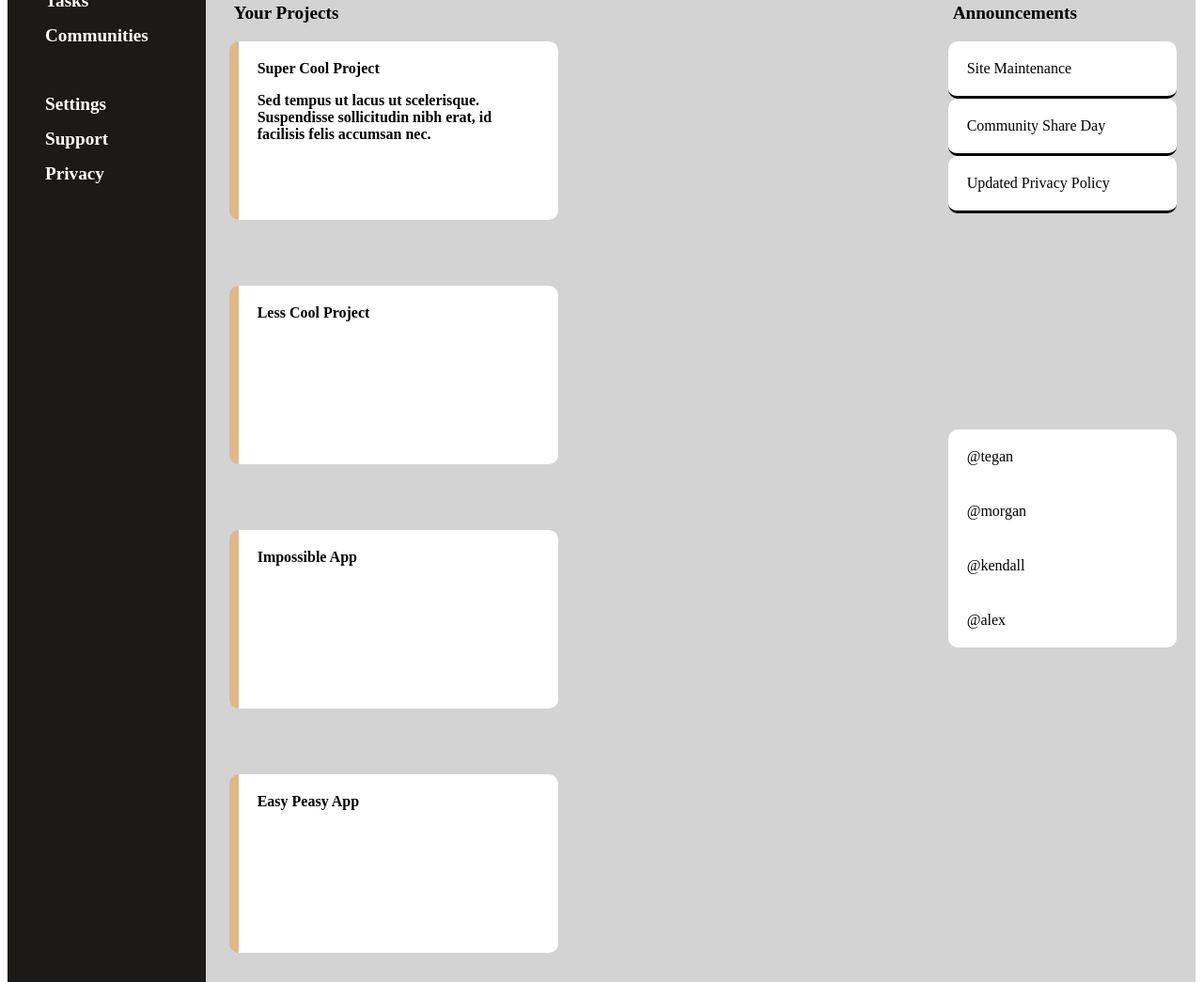
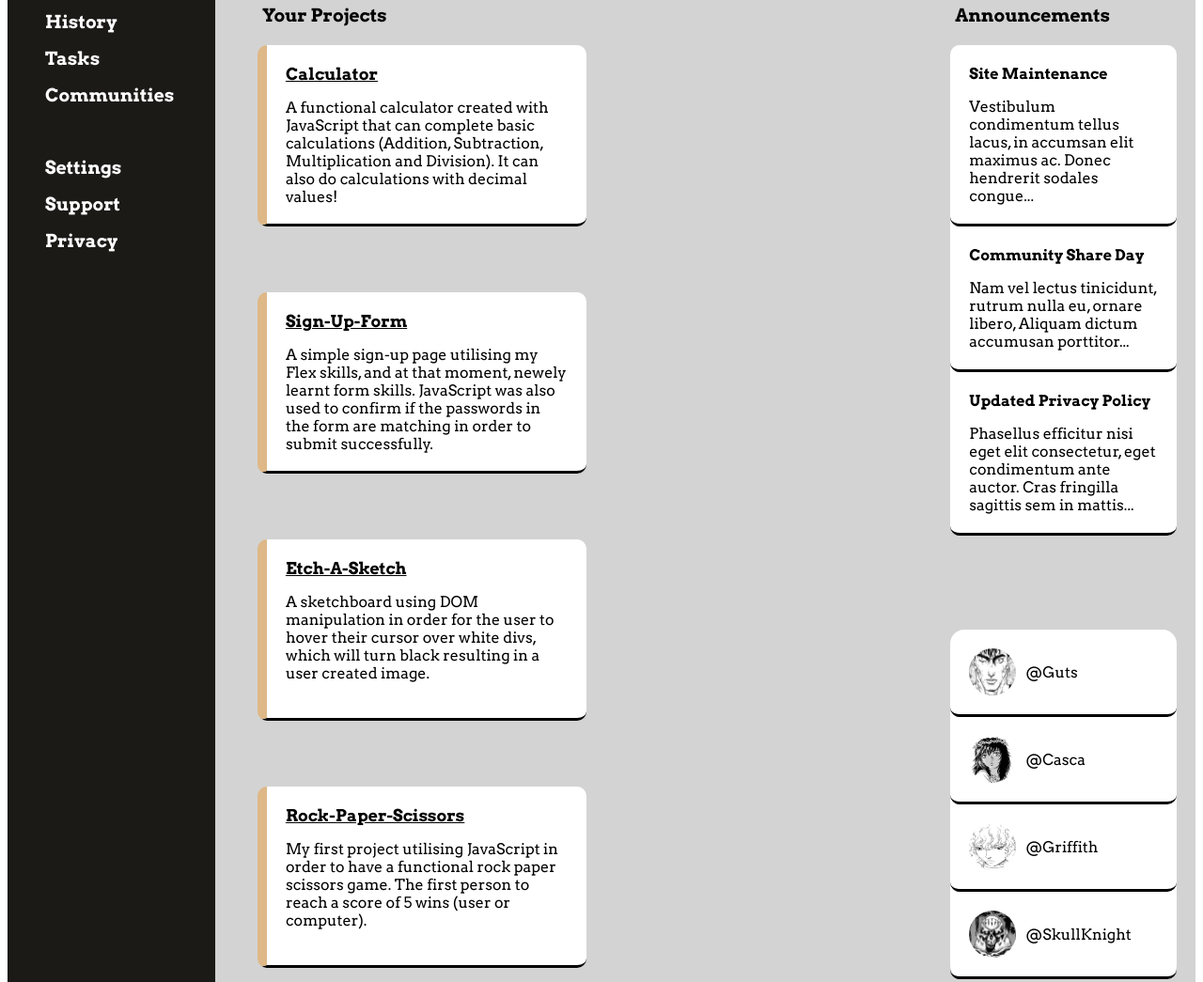
Before and after one commit to duhnuker/Admin-Dashboard, a plain HTML site: page index.html in a window 1280 px wide. Shown: the part 274-1319 px from the top of the page at 94% size. Drawn offline with Linux system fonts and the light colour scheme.

Commit message:
page creation done!

```diff
--- a/index.html
+++ b/index.html
@@ -53,28 +53,65 @@
         </div>
         <div class="content-container">
             <div class="cards-container">
-                <div class="cards">Super Cool Project
-                    <p>Sed tempus ut lacus ut scelerisque. Suspendisse sollicitudin nibh
-                        erat, id facilisis felis accumsan nec.
+                <div class="cards">
+                    <a href="https://github.com/duhnuker/Calculator">Calculator</a>
+                    <p class="card-info">A functional calculator created with JavaScript that can complete basic calculations (Addition,
+                        Subtraction, Multiplication and Division). It can also do calculations with decimal values!
                     </p>
                 </div>
-                <div class="cards">Less Cool Project</div>
-                <div class="cards">Impossible App</div>
-                <div class="cards">Easy Peasy App</div>
-                <div class="cards">Ad Blocker</div>
-                <div class="cards">Money Maker</div>
+                <div class="cards"><a href="https://github.com/duhnuker/Sign-up-Form">Sign-Up-Form</a>
+                    <p class="card-info">A simple sign-up page utilising my Flex skills, and at that moment, newely learnt form skills.
+                        JavaScript was also used to confirm if the passwords in the form are matching in order to submit successfully. </p>
+                </div>
+                <div class="cards"><a href="https://github.com/duhnuker/Etch-a-Sketch">Etch-A-Sketch</a>
+                    <p class="card-info">A sketchboard using DOM manipulation in order for the user to hover
+                        their cursor over white divs, which will turn black resulting in a user created image.</p>
+                </div>
+                <div class="cards"><a href="https://github.com/duhnuker/Rock-Paper-Scissors">Rock-Paper-Scissors</a>
+                    <p class="card-info">My first project utilising JavaScript in order to have a functional rock paper scissors game.
+                        The first person to reach a score of 5 wins (user or computer).
+                    </p>
+                </div>
+                <div class="cards"><a href="https://github.com/duhnuker/foundations-landing-page">Foundations-Landing-Page</a>
+                    <p class="card-info">Newly learnt flexbox skills being used to build a landing page. The goal was to create the reference image using flexbox!</p>
+                </div>
+                <div class="cards"><a href="https://github.com/duhnuker/odin-recipes">Odin-Recipes</a>
+                    <p class="card-info">My very first website. I wonder what it will look like as I continue to learn!</p>
+                </div>
             </div>
             <div class="updates-container">
                 <div class="announcements">
-                    <div class="a-card">Site Maintenance</div>
-                    <div class="a-card">Community Share Day</div>
-                    <div class="a-card">Updated Privacy Policy</div>
+                    <div class="a-card">
+                        <p class="a-title">Site Maintenance</p>
+                        Vestibulum condimentum tellus lacus, in accumsan elit maximus ac.
+                            Donec hendrerit sodales congue...
+                    </div>
+                    <div class="a-card">
+                        <p class="a-title">Community Share Day
+                        </p>
+                        Nam vel lectus tinicidunt, rutrum nulla eu, ornare libero, Aliquam
+                            dictum accumusan porttitor...
+                    </div>
+                    <div class="a-card">
+                        <p class="a-title">Updated Privacy Policy
+                        </p>
+                        Phasellus efficitur nisi eget elit consectetur, eget condimentum ante
+                            auctor. Cras fringilla sagittis sem in mattis...
+                    </div>
                 </div>
                 <div class="trending">
-                    <div class="t-card">@tegan</div>
-                    <div class="t-card">@morgan</div>
-                    <div class="t-card">@kendall</div>
-                    <div class="t-card">@alex</div>
+                    <div class="t-card">
+                        <img class="t-pic" src="guts.jpg" height="50px" width="50px">
+                        @Guts</div>
+                    <div class="t-card">
+                        <img class="t-pic" src="casca.png" height="50px" width="50px">
+                        @Casca</div>
+                    <div class="t-card">
+                        <img class="t-pic" src="griffith.png" height="50px" width="50px">
+                        @Griffith</div>
+                    <div class="t-card">
+                        <img class="t-pic" src="skull-knight.png" height="50px" width="50px">
+                        @SkullKnight</div>
                 </div>
             </div>
         </div>
--- a/styles.css
+++ b/styles.css
@@ -1,3 +1,9 @@
+@import url('https://fonts.googleapis.com/css2?family=Arvo:wght@400;700&display=swap');
+
+* {
+    font-family: 'Arvo', serif;
+}
+
 .container {
     display: grid;
     grid-template-columns: 1fr 5fr;
@@ -7,6 +13,7 @@
 /* Left Side */
 
 .sidebar {
+    padding-top: 50px;
     background-color: #1B1A17;
     color: white;
     font-weight: bold;
@@ -40,10 +47,9 @@ li {
     background-color: #D3C7B2;
     display: grid;
     grid-template-columns: 2fr 1fr;
-    padding-left: 10px;
+    padding-left: 30px;
     padding-bottom: 30px;
     padding-top: 30px;
-    padding-right: 50px;
 }
 
 .search-bar {
@@ -63,6 +69,7 @@ input {
 
 .profile, .header-buttons {
     grid-column: 2;
+    padding-left: 90px;
 }
 
 .profile {
@@ -128,7 +135,7 @@ button {
 }
 
 .projects-heading {
-    margin-left: 30px;
+    margin-left: 50px;
     font-size: 1.2rem;
 }
 
@@ -149,9 +156,15 @@ button {
     border-left: 10px solid burlywood;
     background-color: white;
     margin-bottom: 20px;
-    margin-left: 25px;
+    margin-left: 45px;
     border-radius: 10px;
+    border-bottom: 3px solid black;
+}
+
+a {
     font-weight: bold;
+    font-size: 1.1rem;
+    color: inherit;
 }
 
 .updates-container {
@@ -160,19 +173,36 @@ button {
     margin-right: 20px;
 }
 
-.a-card {
-    background-color: white;
-    border-bottom: 3px solid black;
-    padding: 20px;
-    border-radius: 10px;
-}
-
-.trending {
-    margin-top: 230px;
+.announcements {
     background-color: white;
     border-radius: 10px;
 }
 
+.a-card {
+    border-bottom: 3px solid black;
+    padding: 5px 20px 20px 20px;
+    border-radius: 10px;
+}
+
+.a-title {
+    font-weight: bold;
+}
+
+.trending {
+    margin-top: 100px;
+    background-color: white;
+    border-radius: 15px;
+}
+
 .t-card {
+    display: flex;
+    align-items: center;
     padding: 20px;
+    border-bottom: 3px solid black;
+    border-radius: 10px;
 }
+
+.t-pic {
+    border-radius: 50px;
+    margin-right: 10px;
+}
```
Also changed, not shown: casca.png (added), griffith.png (added), guts.jpg (added), skull-knight.png (added).
